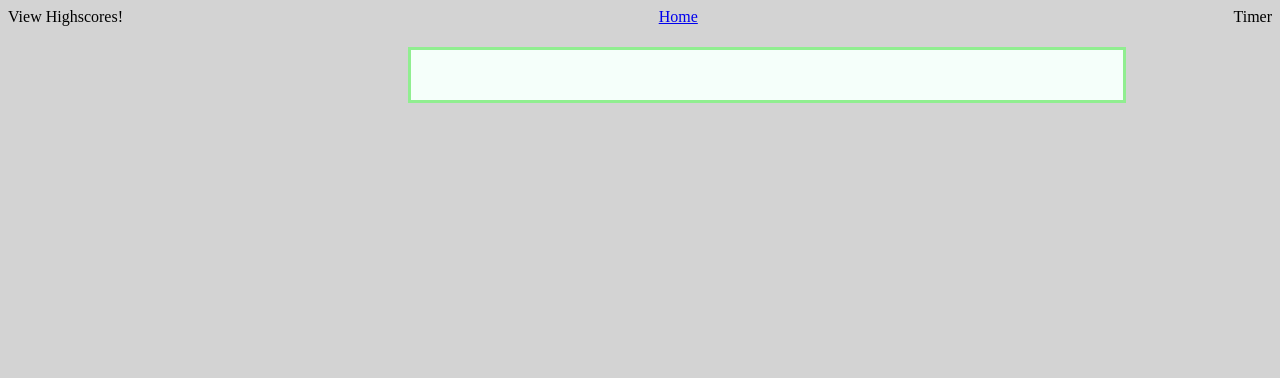
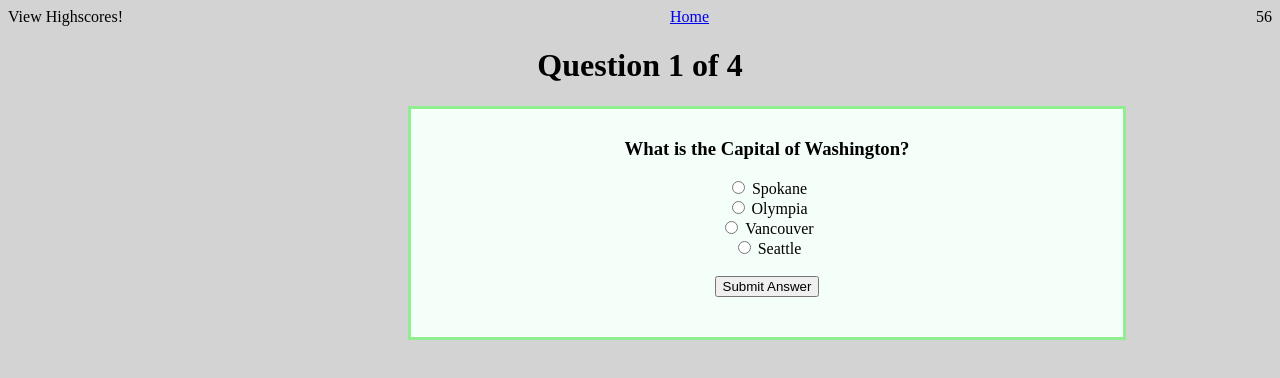
Before and after one commit to G0nZy/statesquiz, a plain HTML site: page statequiz/extrapage/quizScreen.html in a window 1280 px wide. Drawn offline with Linux system fonts and the light colour scheme.

Commit message:
dodged a bullet

```diff
--- a/extrapage/quizJava.js
+++ b/statequiz/extrapage/quizJava.js
@@ -157,14 +157,14 @@ const questions = [
 
         pos++;
 
-        renderQuestion();
+        makeQuestion();
       }
 
 
 
 
 
-      window.addEventListener("load", renderQuestion, false);
+      window.addEventListener("load", makeQuestion, false);
 
 ////////////////////
 
--- a/extrapage/quizScreen.html
+++ b/statequiz/extrapage/quizScreen.html
@@ -5,7 +5,7 @@
     <meta name="viewport" content="width=device-width, initial-scale=1.0">
     <title>Quiz Screen</title>
 
-<script src="quizJava.js"></script>
+<script src="/statequiz/extrapage/quizJava.js"></script>
 
 </head>
 <body>
@@ -14,10 +14,10 @@
     <div id=highscore>View Highscores!</div>
     <div id=timer>Timer</div>
 
-    <a href="index.html"> <div id="home">Home</a>
+    <a href="../index.html"> <div id="home">Home</a>
 
 
-    <h1 id="test_status"></h1>
+    <h1 id="quiz_status"></h1>
     <div id="quiz"></div>
 
 
@@ -71,11 +71,7 @@
     }
 
 
-    button {
 
-
-
-    }
 
 
 </style>
```
Also changed, not shown: statequiz/index.html (renamed from index.html, +6 -2 lines).
